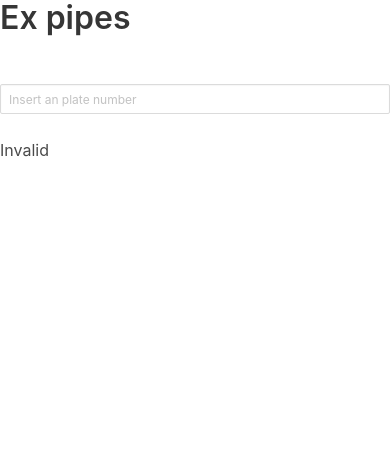
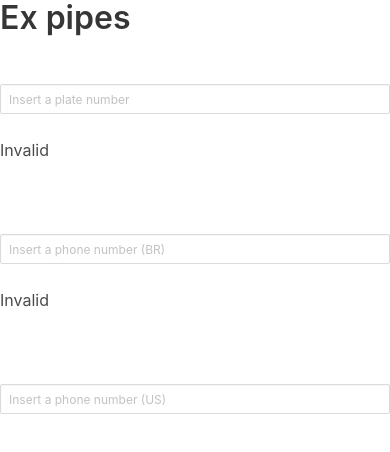
Before and after one commit to GeovaneBaldan/tc2-ex-pipes, an Angular app: page / in a window 390 px wide. Shown: the top 452 px of the page. Built offline with nearby package versions, Linux system fonts and the light colour scheme.

Commit message:
BR Phone Template Ok

```diff
--- a/src/app/app.component.html
+++ b/src/app/app.component.html
@@ -7,10 +7,32 @@
 <div class="columns">
   <div class="column is-1"></div>
   <div class="column is-3">
-    <input class="input is-small" [(ngModel)]="carPlate" type="text" placeholder="Insert an plate number">
+    <input class="input is-small" [(ngModel)]="carPlate" type="text" placeholder="Insert a plate number">
   </div>
   <div class="column is-3">
     <p>{{ carPlate | carPlateView }}</p>
   </div>
   <div class="column"></div>
 </div>
+
+<div class="columns">
+  <div class="column is-1"></div>
+  <div class="column is-3">
+    <input class="input is-small" [(ngModel)]="phoneBR" type="text" placeholder="Insert a phone number (BR)">
+  </div>
+  <div class="column is-3">
+    <p>{{ phoneBR | phoneView: 'BR' }}</p>
+  </div>
+  <div class="column"></div>
+</div>
+
+<div class="columns">
+  <div class="column is-1"></div>
+  <div class="column is-3">
+    <input class="input is-small" [(ngModel)]="phoneUS" type="text" placeholder="Insert a phone number (US)">
+  </div>
+  <div class="column is-3">
+    <p>{{ phoneUS | phoneView: 'US' }}</p>
+  </div>
+  <div class="column"></div>
+</div>
--- a/src/app/app.component.ts
+++ b/src/app/app.component.ts
@@ -10,4 +10,8 @@ export class AppComponent {
 
   carPlate: string = "";
 
+  phoneBR: string = "";
+  phoneUS: string = "";
+
+
 }
--- a/src/app/app.module.ts
+++ b/src/app/app.module.ts
@@ -4,13 +4,13 @@ import { FormsModule } from '@angular/forms';
 
 import { AppComponent } from './app.component';
 import { CarPlateViewPipe } from './pipes/carPlate/car-plate-view.pipe';
-import { PhoneBrViewPipe } from './pipes/phoneBR/phone-br-view.pipe';
+import { PhoneViewPipe } from './pipes/phone/phone-view.pipe';
 
 @NgModule({
   declarations: [
     AppComponent,
     CarPlateViewPipe,
-    PhoneBrViewPipe
+    PhoneViewPipe,
   ],
   imports: [
     BrowserModule,
--- a/src/app/pipes/carPlate/car-plate-view.pipe.ts
+++ b/src/app/pipes/carPlate/car-plate-view.pipe.ts
@@ -11,12 +11,10 @@ export class CarPlateViewPipe implements PipeTransform {
 
     let valid: boolean = plateTemplate.test(value);
 
-    if (!valid) {
-      return "Invalid";
-    } else {
-      let plate = value.substr(0,3).toUpperCase() + "-" + value.substr(3);
-      return plate;
-    }
+    if (!valid) return "Invalid";
+
+    let plate = value.substr(0,3).toUpperCase() + "-" + value.substr(3);
+    return plate;
   }
 
 }
--- /dev/null
+++ b/src/app/pipes/phone/phone-view.pipe.ts
@@ -0,0 +1,40 @@
+import { Pipe, PipeTransform } from '@angular/core';
+
+@Pipe({
+  name: 'phoneView'
+})
+export class PhoneViewPipe implements PipeTransform {
+
+  transform(value: string, country: string): string {
+
+    const phoneBRTemplate = /^[0-9]{10,13}$/;
+
+    if (country === 'BR') {
+      let valid : boolean = phoneBRTemplate.test(value);
+      let phone : string = "";
+
+      if (!valid) return "Invalid";
+
+      if (value.length === 10)
+        phone = "(" + value.substr(0, 2) + ") " + value.substr(2,4) +
+          "-" + value.substr(6,4);
+
+      if (value.length === 11)
+        phone = "(" + value.substr(0, 2) + ") " + value.substr(2,1) +
+          " " + value.substr(3,4) + "-" + value.substr(7,4);
+
+      if (value.length === 12)
+        phone = "+" + value.substr(0,2) + " (" + value.substr(2,2) + ") " +
+          value.substr(4,4) + "-" + value.substr(8,4);
+
+      if (value.length === 13)
+        phone = "+" + value.substr(0,2) + " (" + value.substr(2,2) + ") " +
+          value.substr(4,1) + " " + value.substr(5,4) + "-" + value.substr(9,4);
+
+      return phone;
+    }
+
+    return value;
+  }
+
+}
--- a/src/app/pipes/phoneBR/phone-br-view.pipe.ts
+++ /dev/null
@@ -1,12 +0,0 @@
-import { Pipe, PipeTransform } from '@angular/core';
-
-@Pipe({
-  name: 'phoneBrView'
-})
-export class PhoneBrViewPipe implements PipeTransform {
-
-  transform(value: unknown, ...args: unknown[]): unknown {
-    return null;
-  }
-
-}
```
Also changed, not shown: 2 other files (tests, documents, lock files or other folders).
